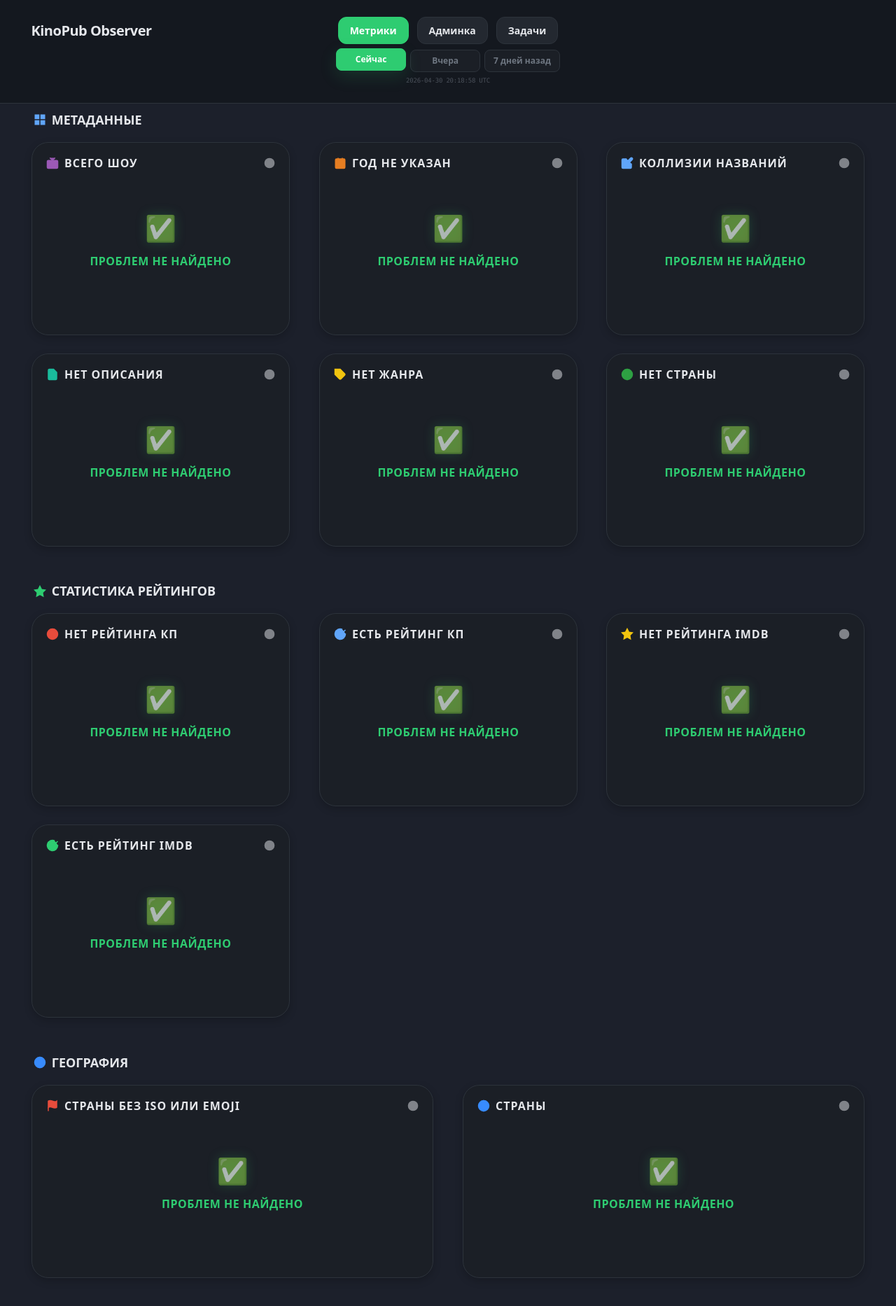
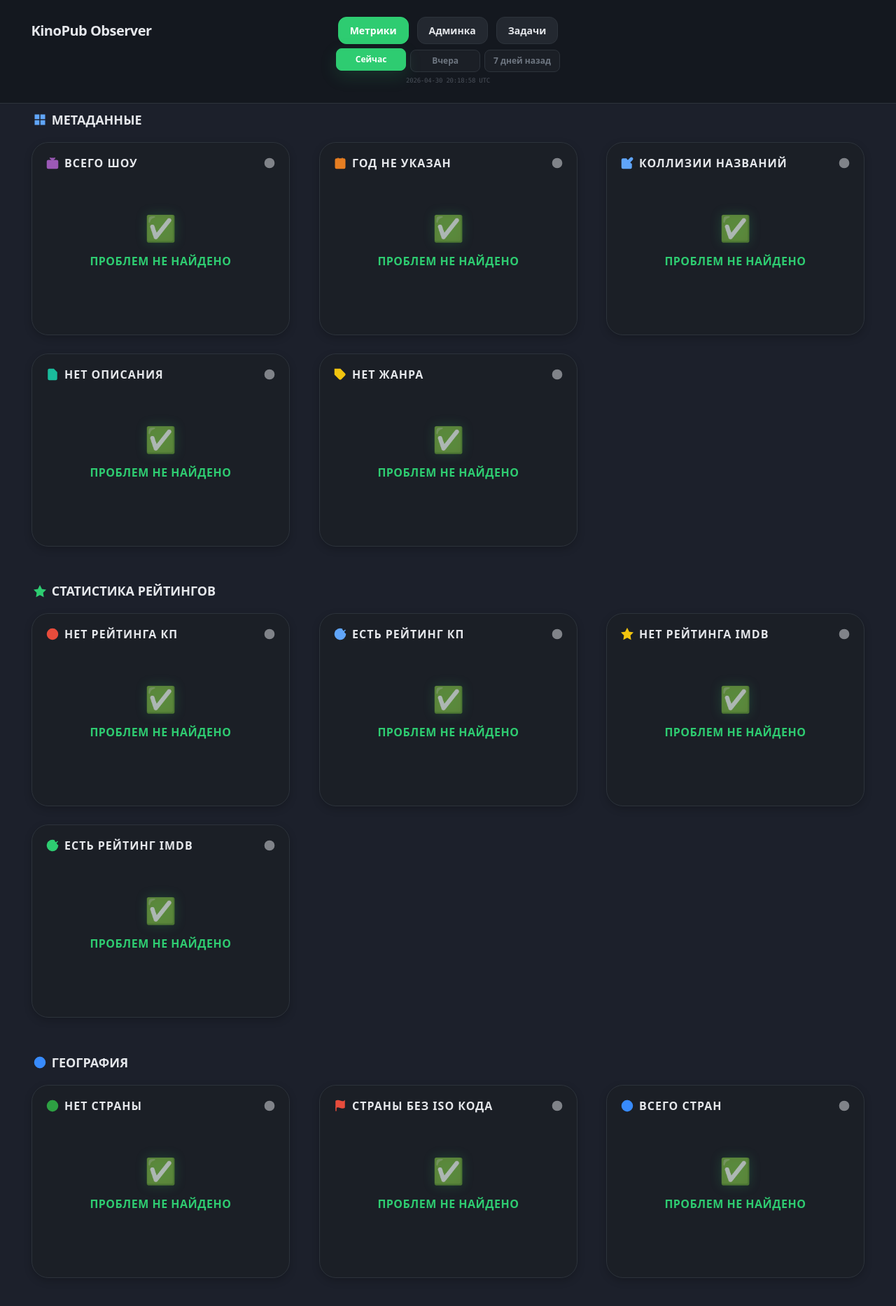
Before and after one commit to evolvestin/kinopub-lk-parser, a Django app: page / in a window 1280 px wide. Shown: the top 1866 px of the page at 70% size. Run offline with Django 5.2, Linux system fonts and the light colour scheme; data comes from the database, SQL or seed files in the repository; data that the repository does not hold is empty; parts of the project's set-up code (start-up, migrations or seed data) failed here and were passed over.

Commit message:
improvements

```diff
--- a/app/services/metrics.py
+++ b/app/services/metrics.py
@@ -8,16 +8,14 @@ from app.models import Show, SiteMetric, Country
 
 def calculate_missing_country_meta_metric():
     count = Country.objects.filter(
-        Q(iso_code__isnull=True) | Q(iso_code='') |
-        Q(emoji_flag__isnull=True) | Q(emoji_flag='')
+        Q(iso_code__isnull=True) | Q(iso_code='')
     ).count()
     return [{'name': 'Страны', 'value': count}]
 
 
 def get_missing_country_meta_list():
     return Country.objects.filter(
-        Q(iso_code__isnull=True) | Q(iso_code='') |
-        Q(emoji_flag__isnull=True) | Q(emoji_flag='')
+        Q(iso_code__isnull=True) | Q(iso_code='')
     ).values('id', 'name')
 
 
--- a/app/views.py
+++ b/app/views.py
@@ -1331,8 +1331,7 @@ def get_metric_details(request, key):
         items = list(get_missing_country_meta_list())
         admin_base_url = reverse('admin:app_country_changelist')
     elif key == 'total_countries':
-        is_country = True
-        items = list(get_total_countries_with_shows_list())
+        is_summary = True
         admin_base_url = reverse('admin:app_country_changelist')
     else:
         return JsonResponse({'error': 'Invalid key'}, status=400)
--- a/kinopub_parser/static/js/webapp.js
+++ b/kinopub_parser/static/js/webapp.js
@@ -662,7 +662,7 @@ function renderDonut(canvasId, legendId, sourceData, dataKey, totalMinutesWatche
     const centerTextPlugin = { id: 'centerText', afterDraw: (chart) => { const { ctx, chartArea: { top, height, left, width } } = chart; ctx.save(); const centerX = left + width / 2, centerY = top + height / 2; ctx.textAlign = 'center'; ctx.textBaseline = 'middle'; ctx.font = '900 34px system-ui'; ctx.fillStyle = c.t; ctx.fillText(totalHours, centerX, centerY - 8); ctx.font = 'bold 10px system-ui'; ctx.fillStyle = isDark ? '#6e7681' : '#8c959f'; ctx.letterSpacing = '1px'; ctx.fillText('ЧАСОВ ВСЕГО', centerX, centerY + 22); ctx.restore(); } };
     chG[canvasId] = new Chart(ctx, {
         type: 'doughnut', plugins: [ChartDataLabels, centerTextPlugin],
-        data: { labels: top.map(g => g.name), datasets: [{ data: top.map(g => g.minutes), backgroundColor: top.map((_, i) => pal[i % pal.length]), borderWidth: 0, hoverOffset: 15, borderRadius: 6, spacing: 3, weight: 1 }] },
+        data: { labels: top.map(g => g.name), datasets: [{ data: top.map(g => g.minutes), backgroundColor: top.map((_, i) => pal[i % pal.length]), borderWidth: 0, hoverOffset: 15, borderRadius: 6, spacing: top.length === 1 ? 0 : 3, weight: 1 }] },
         options: { responsive: true, maintainAspectRatio: false, cutout: '50%', layout: { padding: 15 }, animation: { animateRotate: true, duration: 1200, easing: 'easeOutQuart' }, onHover: (event, activeElements) => { event.native.target.style.cursor = activeElements.length ? 'pointer' : 'default'; }, onClick: (event, activeElements) => { if (activeElements.length > 0) window.openHistoryLayer('filter', top[activeElements[0].index].name, null, null, dataKey, activeElements[0].index); }, plugins: { datalabels: { color: '#fff', font: { weight: '800', size: 10 }, formatter: (value, context) => percents[context.dataIndex] > 5 ? percents[context.dataIndex] + '%' : '', display: 'auto' }, tooltip: { enabled: true, callbacks: { label: (context) => { const val = context.parsed, h = Math.floor(val/60), m = val%60; return ` ${h}ч ${m}м (${percents[context.dataIndex]}%)`; } } }, legend: { display: false } } }
     });
     D[dataKey] = top;
--- a/templates/index.html
+++ b/templates/index.html
@@ -231,27 +231,6 @@
                 </div>
                 <div id="legend-no-genres" class="legend-grid"></div>
             </div>
-
-            <div class="card hoverable anim-item">
-                <div class="label label-clickable" onclick="toggleMetricDesc(this)">
-                    <div class="icon" style="color:#2ea043">
-                        <svg viewBox="0 0 24 24" width="18" height="18" stroke="currentColor" stroke-width="2" fill="none"><circle cx="12" cy="12" r="10"></circle><line x1="2" y1="12" x2="22" y2="12"></line><path d="M12 2a15.3 15.3 0 0 1 4 10 15.3 15.3 0 0 1-4 10 15.3 15.3 0 0 1-4-10 15.3 15.3 0 0 1 4-10z"></path></svg>
-                    </div>
-                    Нет страны
-                    <svg viewBox="0 0 24 24" width="18" height="18" stroke="currentColor" stroke-width="2" fill="none" style="margin-left:auto; opacity:0.5">
-                        <circle cx="12" cy="12" r="10"></circle>
-                        <path d="M9.09 9a3 3 0 0 1 5.83 1c0 2-3 3-3 3"></path>
-                        <line x1="12" y1="17" x2="12.01" y2="17"></line>
-                    </svg>
-                </div>
-                <div class="metric-desc">
-                    Шоу, к которым не привязана ни одна страна производства.
-                </div>
-                <div class="chart-box" style="height: clamp(180px, 25vh, 260px); min-height: 180px;">
-                    <canvas id="noCountriesChart"></canvas>
-                </div>
-                <div id="legend-no-countries" class="legend-grid"></div>
-            </div>
         </div>
 
         <!-- БЛОК 1: РЕЙТИНГИ -->
@@ -350,13 +329,35 @@
             <svg viewBox="0 0 24 24" width="20" height="20" stroke="currentColor" stroke-width="2" fill="none" style="color: #388bfd"><circle cx="12" cy="12" r="10"></circle><line x1="2" y1="12" x2="22" y2="12"></line><path d="M12 2a15.3 15.3 0 0 1 4 10 15.3 15.3 0 0 1-4 10 15.3 15.3 0 0 1-4-10 15.3 15.3 0 0 1 4-10z"></path></svg>
             География
         </div>
+
         <div class="metrics-grid">
+
+            <div class="card hoverable anim-item">
+                <div class="label label-clickable" onclick="toggleMetricDesc(this)">
+                    <div class="icon" style="color:#2ea043">
+                        <svg viewBox="0 0 24 24" width="18" height="18" stroke="currentColor" stroke-width="2" fill="none"><circle cx="12" cy="12" r="10"></circle><line x1="2" y1="12" x2="22" y2="12"></line><path d="M12 2a15.3 15.3 0 0 1 4 10 15.3 15.3 0 0 1-4 10 15.3 15.3 0 0 1-4-10 15.3 15.3 0 0 1 4-10z"></path></svg>
+                    </div>
+                    Нет страны
+                    <svg viewBox="0 0 24 24" width="18" height="18" stroke="currentColor" stroke-width="2" fill="none" style="margin-left:auto; opacity:0.5">
+                        <circle cx="12" cy="12" r="10"></circle>
+                        <path d="M9.09 9a3 3 0 0 1 5.83 1c0 2-3 3-3 3"></path>
+                        <line x1="12" y1="17" x2="12.01" y2="17"></line>
+                    </svg>
+                </div>
+                <div class="metric-desc">
+                    Шоу, к которым не привязана ни одна страна производства.
+                </div>
+                <div class="chart-box" style="height: clamp(180px, 25vh, 260px); min-height: 180px;">
+                    <canvas id="noCountriesChart"></canvas>
+                </div>
+                <div id="legend-no-countries" class="legend-grid"></div>
+            </div>
             <div class="card hoverable anim-item">
                 <div class="label label-clickable" onclick="toggleMetricDesc(this)">
                     <div class="icon" style="color:var(--danger)">
                         <svg viewBox="0 0 24 24" width="18" height="18" stroke="currentColor" stroke-width="2" fill="none"><path d="M4 15s1-1 4-1 5 2 8 2 4-1 4-1V3s-1 1-4 1-5-2-8-2-4 1-4 1z"></path><line x1="4" y1="22" x2="4" y2="15"></line></svg>
                     </div>
-                    Страны без ISO или Emoji
+                    Страны без ISO кода
                     <svg viewBox="0 0 24 24" width="18" height="18" stroke="currentColor" stroke-width="2" fill="none" style="margin-left:auto; opacity:0.5">
                         <circle cx="12" cy="12" r="10"></circle>
                         <path d="M9.09 9a3 3 0 0 1 5.83 1c0 2-3 3-3 3"></path>
@@ -377,7 +378,7 @@
                     <div class="icon" style="color:#388bfd">
                         <svg viewBox="0 0 24 24" width="18" height="18" stroke="currentColor" stroke-width="2" fill="none"><circle cx="12" cy="12" r="10"></circle><line x1="2" y1="12" x2="22" y2="12"></line><path d="M12 2a15.3 15.3 0 0 1 4 10 15.3 15.3 0 0 1-4 10 15.3 15.3 0 0 1-4-10 15.3 15.3 0 0 1 4-10z"></path></svg>
                     </div>
-                    Страны
+                    Всего стран
                     <svg viewBox="0 0 24 24" width="18" height="18" stroke="currentColor" stroke-width="2" fill="none" style="margin-left:auto; opacity:0.5">
                         <circle cx="12" cy="12" r="10"></circle>
                         <path d="M9.09 9a3 3 0 0 1 5.83 1c0 2-3 3-3 3"></path>
@@ -426,8 +427,8 @@
             'missing_plot': 'Нет описания (сюжета)',
             'no_genres': 'Нет жанров',
             'no_countries': 'Нет стран',
-            'missing_country_meta': 'Страны без ISO или Emoji',
-            'total_countries': 'Страны'
+            'missing_country_meta': 'Страны без ISO кода',
+            'total_countries': 'Всего стран'
         };
 
         const METRIC_SEVERITY = {
@@ -438,7 +439,7 @@
             'title_collision': 'warning',
             'missing_plot': 'info',
             'no_genres': 'info',
-            'no_countries': 'info',
+            'no_countries': 'critical',
             'has_kp': 'info',
             'has_imdb': 'info',
             'total_shows': 'info',
@@ -805,7 +806,7 @@
                         borderWidth: 0,
                         hoverOffset: 15,
                         borderRadius: 6,
-                        spacing: 3
+                        spacing: data.length === 1 ? 0 : 3
                     }]
                 },
                 options: {
@@ -846,6 +847,9 @@
                 }
             });
 
+            if (data.length <= 1) {
+                legendEl.innerHTML = '';
+            } else {
                 legendEl.innerHTML = data.map((item, i) => {
                     const color = legendColors[i];
                     const pct = total > 0 ? Math.round((item[valueField] / total) * 100) : 0;
@@ -857,6 +861,7 @@
                         <div class="legend-val">${item[valueField].toLocaleString('ru-RU')} (${pct}%)</div>
                     </div>`;
                 }).join('');
+            }
         }
 
         function switchPeriod(period) {
```
Lines whose indentation alone changed are shown as unchanged.
